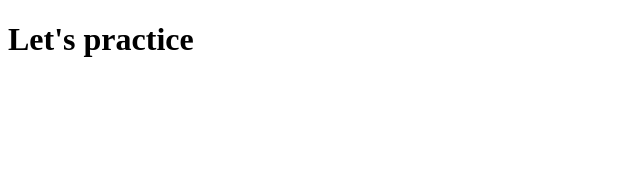
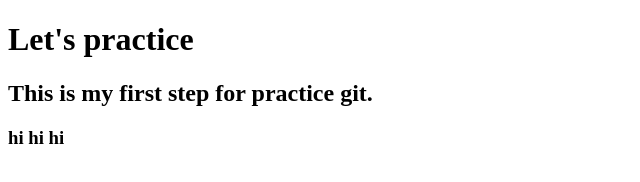
Before and after one commit to DDJ-02/UoK-GIT-demo, a plain HTML site: page index.html in a window 1280 px wide. Shown: the whole page, without its empty margins (0-640 px from the left). Drawn offline with Linux system fonts and the light colour scheme.

Commit message:
This commit is for main branch 2

```diff
--- a/index.html
+++ b/index.html
@@ -1,7 +1,11 @@
 <!DOCTYPE html>
 <html>
-    <head><title>My Git Tutor</title></head>
+    <head>
+        <title>My Git Tutor</title>
+    </head>
     <body>
         <h1>Let's practice</h1>
+        <h2>This is my first step for practice git.</h2>
+        <h3>hi hi hi </h3>
     </body>
 </html>
```
